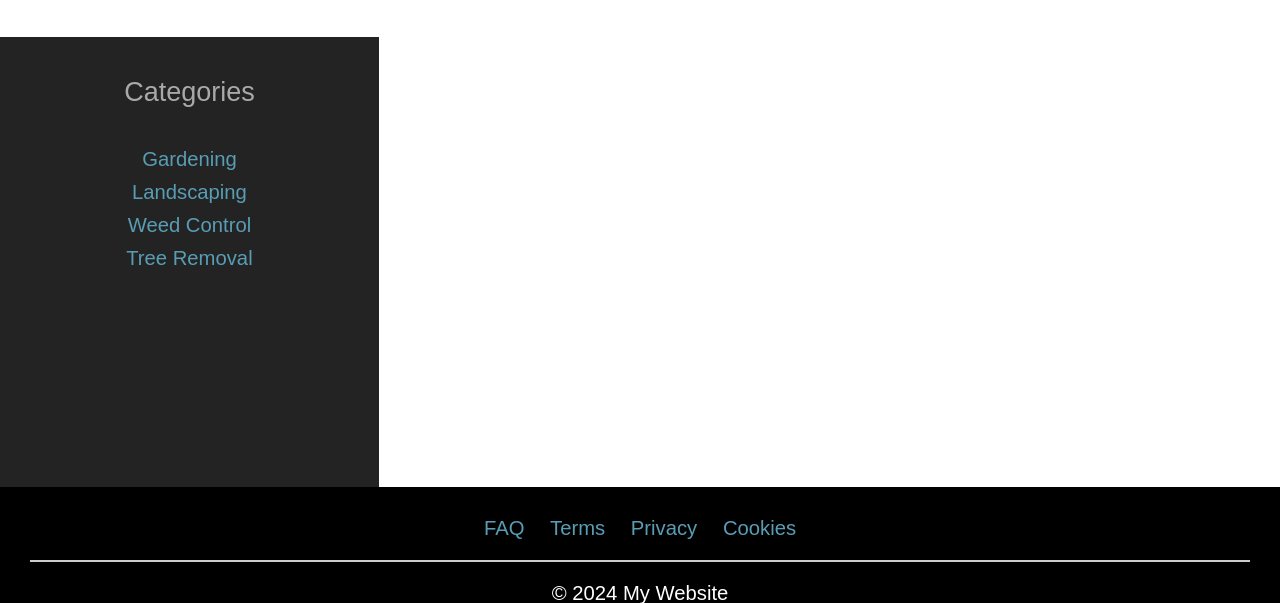
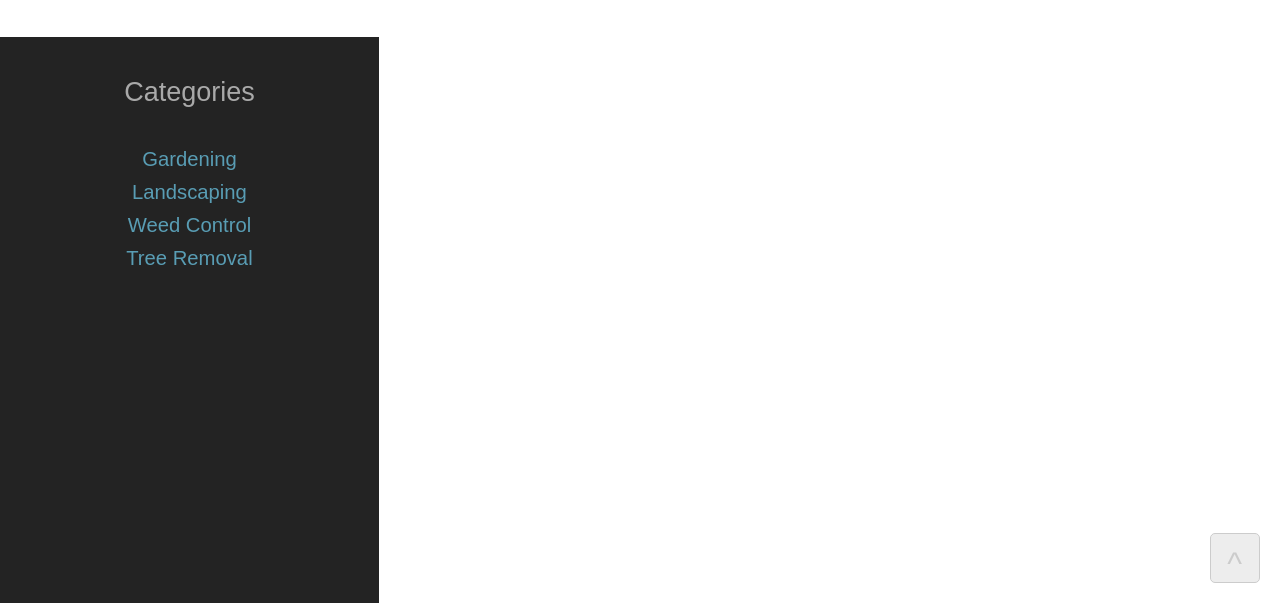
Before and after one commit to adrianholz/floats-layout-example, a plain HTML site: page services.html in a window 1280 px wide. Shown: the part 197-800 px from the top of the page. Drawn offline with Linux system fonts and the light colour scheme.

Commit message:
Positioning

```diff
--- a/services.html
+++ b/services.html
@@ -22,6 +22,9 @@
       </ul>
     </nav>
   </header>
+
+  <button class="back-to-top"><span>^</span></button>
+
 
   <main>
     <section id="main-content" class="services-content">
--- a/style.css
+++ b/style.css
@@ -7,7 +7,7 @@
 }
 
 body {
-  height: 100vh;
+  position: relative;
 }
 
 a {
@@ -57,7 +57,7 @@ ul li:last-child {
 }
 
 main {
-  min-height: 450px;
+  min-height: 1000px;
 }
 
 .services-content {
@@ -68,7 +68,7 @@ main {
 main aside {
   display: inline-block;
   width: 29.6%;
-  min-height: 450px;
+  min-height: 1000px;
   background: #232323;
   text-align: center;
   padding: 40px 20px;
@@ -89,10 +89,32 @@ main aside ul li {
 #main-content {
   padding: 40px;
   vertical-align: top;
+  position: sticky;
+  top: 0;
+}
+
+.back-to-top {
+  position: fixed;
+  right: 20px;
+  bottom: 20px;
+  width: 50px;
+  height: 50px;
+  background: #ededed;
+  border: 1px solid #ccc;
+  color: #ccc;
+  border-radius: 5px;
+}
+
+.back-to-top span {
+  font-size: 1.75rem;
+  position: absolute;
+  right: 17px;
+  bottom: 0px;
 }
 
 #main-content h1 {
   font-size: 1.75rem;
+
   text-align: center;
   font-weight: 500;
 }
```
Also changed, not shown: about.html (+3 -0 lines), contact.html (+3 -0 lines), index.html (+2 -0 lines).
